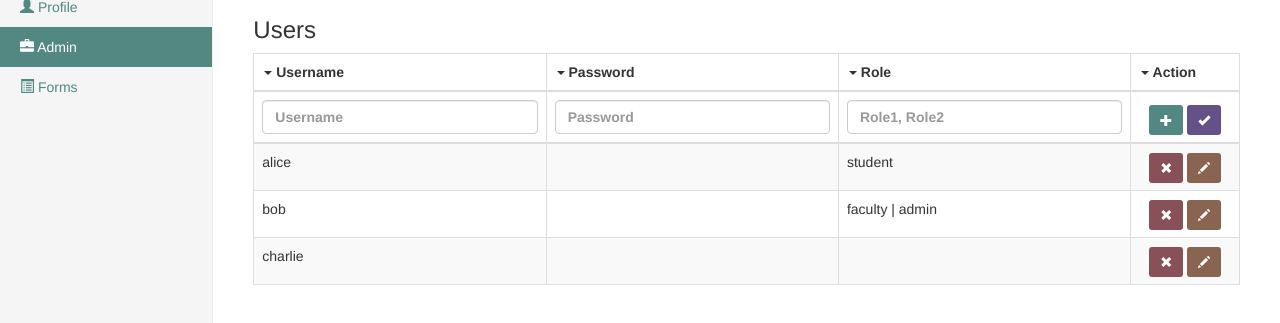
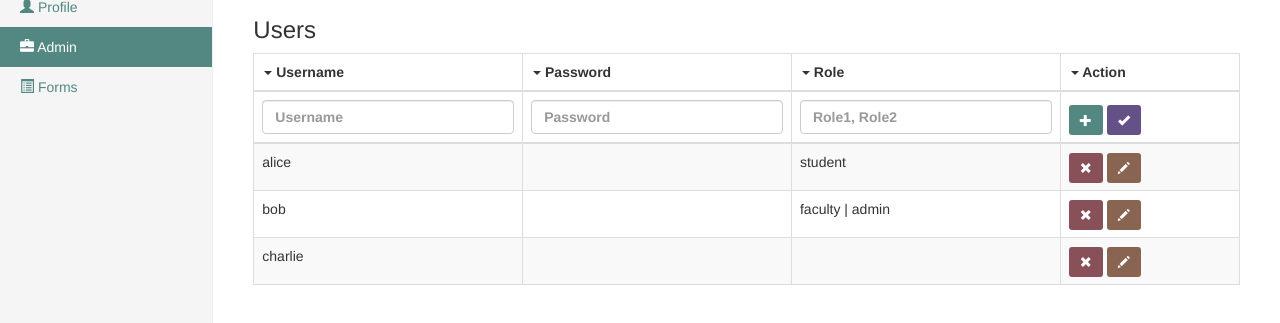
Before and after one commit to seang002/CS5610Fall2015, a website: page public/assignment/admin.html in a window 1280 px wide. Shown: the part 123-446 px from the top of the page. Drawn offline with nearby package versions, Linux system fonts and the light colour scheme.

Commit message:
Table formatting

```diff
--- a/public/assignment/admin.html
+++ b/public/assignment/admin.html
@@ -58,10 +58,10 @@
 					<table class="table table-striped table-bordered">
 						<thead>
 							<tr>
-								<th><span class="caret"></span> Username</th>
-								<th><span class="caret"></span> Password</th>
-								<th><span class="caret"></span> Role</th>
-								<th><span class="caret"></span> Action</th>
+								<th class="col-sm-3"><span class="caret"></span> Username</th>
+								<th class="col-sm-3"><span class="caret"></span> Password</th>
+								<th class="col-sm-3"><span class="caret"></span> Role</th>
+								<th class="col-sm-2"><span class="caret"></span> Action</th>
 							</tr>
 							<tr>
 								<th>
@@ -73,7 +73,7 @@
 								<th>
 									<label class="sr-only">Roles</label><input type="text" class="form-control" placeholder="Role1, Role2">
 								</th>
-								<th class="centered">
+								<th>
 									<a href="#" class="btn btn-sm forest glyphicon glyphicon-plus" role="button"><span class="sr-only">Add user</span></a>
 									<a href="#" class="btn btn-sm lavender glyphicon glyphicon-ok" role="button"><span class="sr-only">Update user</span></a>
 								</th>
@@ -84,7 +84,7 @@
 								<td>alice</td>
 								<td></td>
 								<td>student</td>
-								<td class="centered">
+								<td>
 									<a href="#" class="btn btn-sm maroon glyphicon glyphicon-remove" role="button"><span class="sr-only">Remove user</span></a>
 									<a href="#" class="btn btn-sm coffee glyphicon glyphicon-pencil" role="button"><span class="sr-only">Edit user</span></a>
 								</td>
@@ -93,7 +93,7 @@
 								<td>bob</td>
 								<td></td>
 								<td>faculty | admin</td>
-								<td class="centered">
+								<td>
 									<a href="#" class="btn btn-sm maroon glyphicon glyphicon-remove" role="button"><span class="sr-only">Remove user</span></a>
 									<a href="#" class="btn btn-sm coffee glyphicon glyphicon-pencil" role="button"><span class="sr-only">Edit user</span></a>
 								</td>
@@ -102,7 +102,7 @@
 								<td>charlie</td>
 								<td></td>
 								<td></td>
-								<td class="centered">
+								<td>
 									<a href="#" class="btn btn-sm maroon glyphicon glyphicon-remove" role="button"><span class="sr-only">Remove user</span></a>
 									<a href="#" class="btn btn-sm coffee glyphicon glyphicon-pencil" role="button"><span class="sr-only">Edit user</span></a>
 								</td>
```
Also changed, not shown: public/assignment/forms.html (+6 -6 lines).
